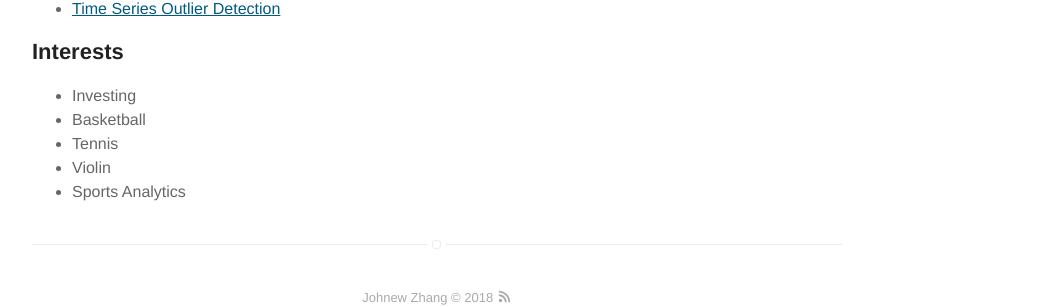
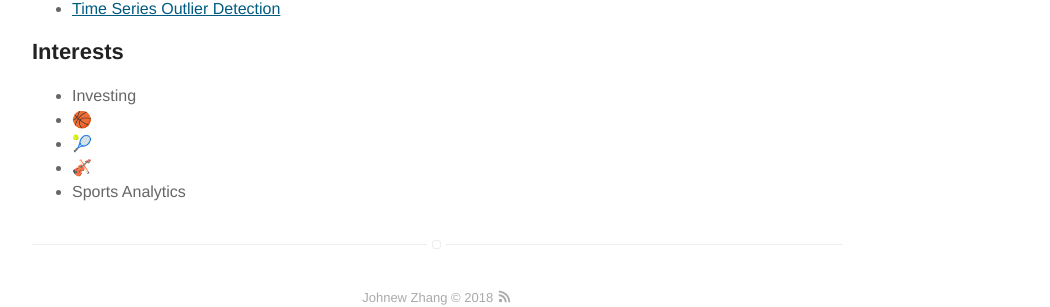
Before and after one commit to WizardKingZ/WizardKingZ.github.io, a Jekyll site: the page built from about.md, in a window 1280 px wide. Shown: the part 1392-1699 px from the top of the page, without its empty margins (203-1253 px from the left). Built offline with Jekyll 4.4.1, drawn with Linux system fonts in a browser that asks for light colours; emoji names are drawn with the system emoji font.

Commit message:
Update about.md

```diff
--- a/about.md
+++ b/about.md
@@ -52,8 +52,8 @@ He also believes,
 
 <ul class="skill-list">
 	<li>Investing</li>
-	<li>Basketball</li>
-	<li>Tennis</li>
-	<li>Violin</li>
+	<li>:basketball:</li>
+	<li>:tennis:</li>
+	<li>:violin:</li>
 	<li>Sports Analytics</li>
 </ul>
```
